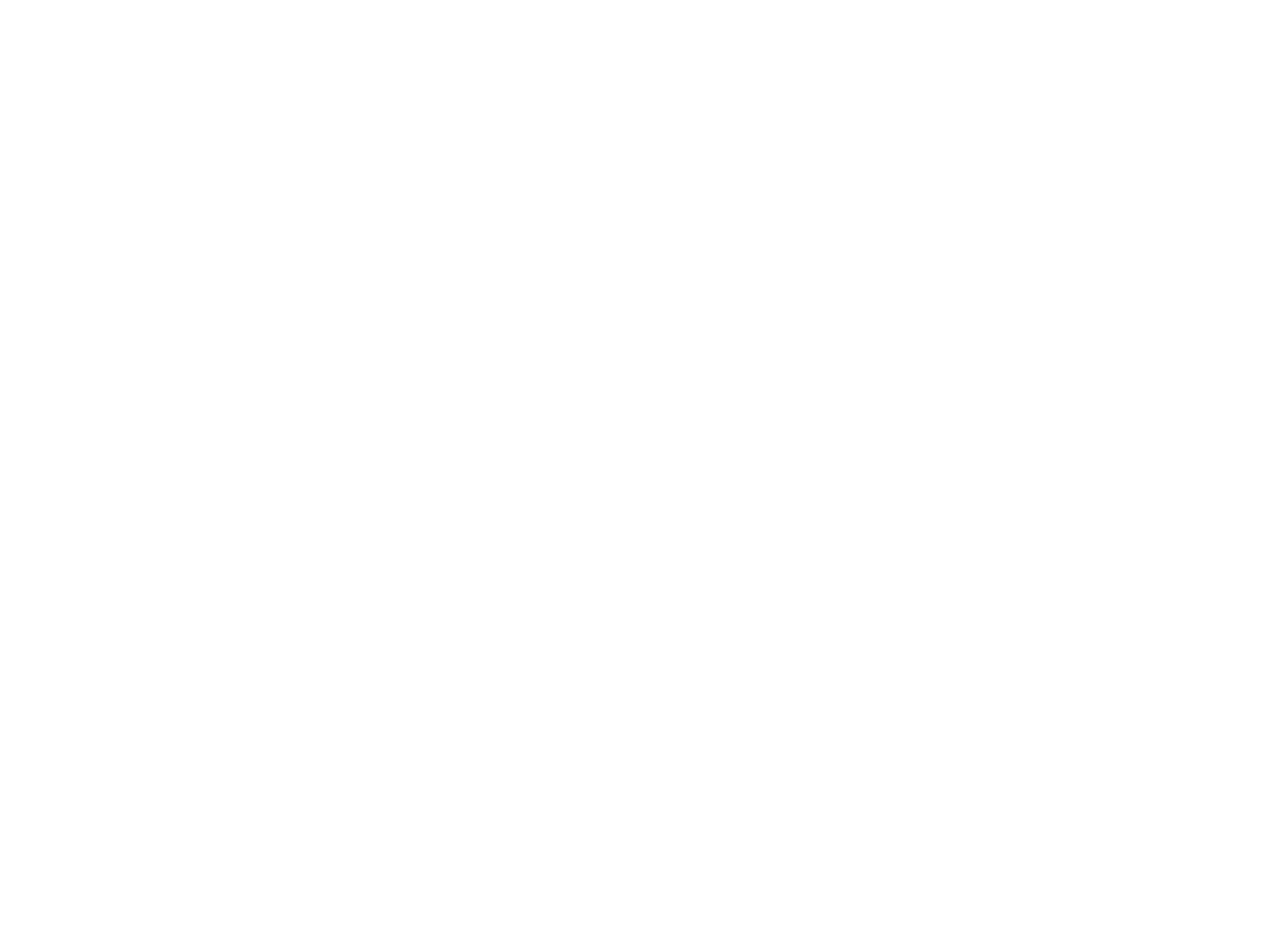
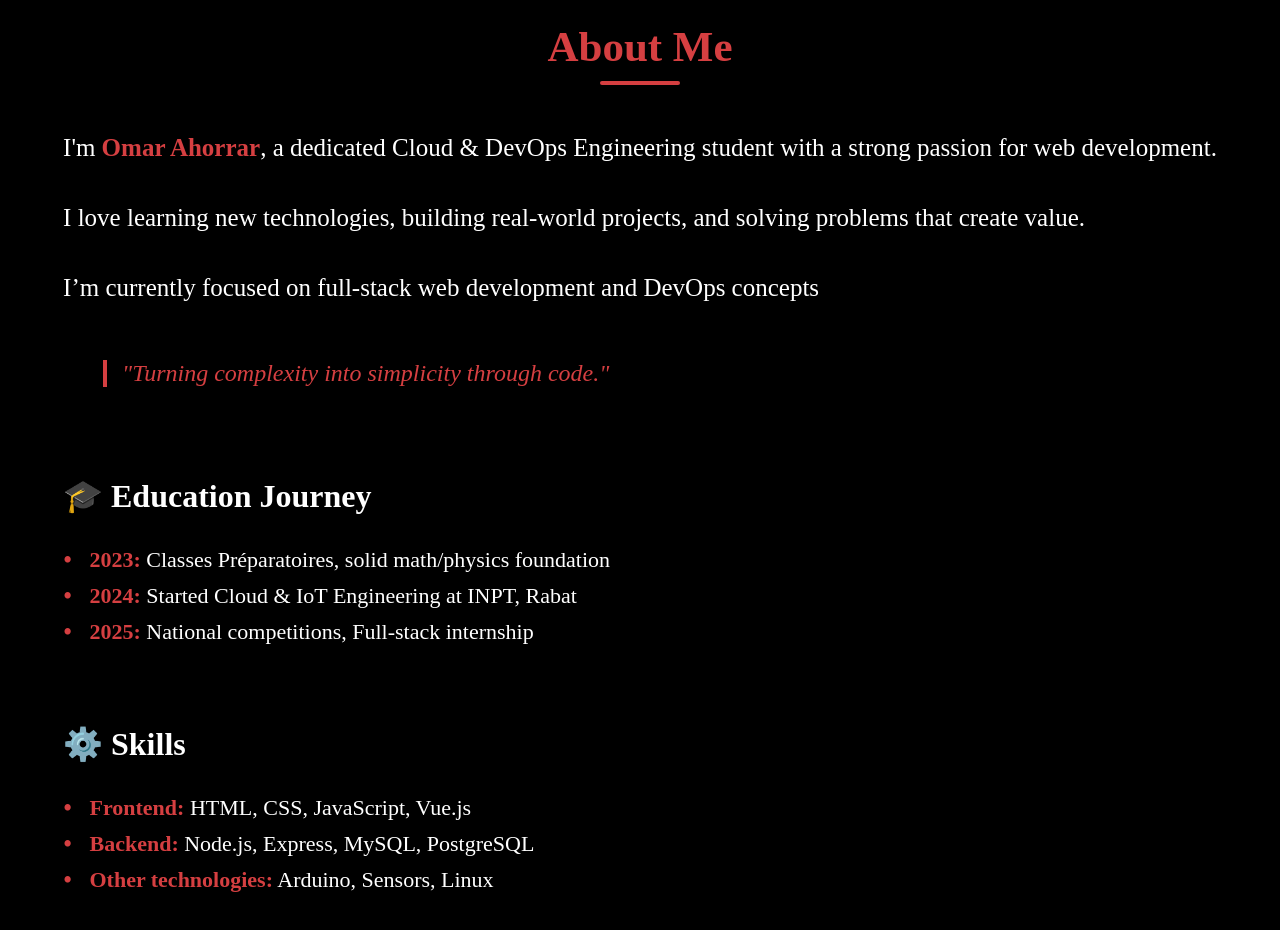
Before and after one commit to Omarahorrar5/Portfolio, a Vue app: page / in a window 1280 px wide. Shown: the part 960-1890 px from the top of the page. Before the commit the page ends 864 px from the top, so only its background shows below. Built offline with nearby package versions, Linux system fonts and the light colour scheme.

Commit message:
adding about section

```diff
--- a/src/App.vue
+++ b/src/App.vue
@@ -2,6 +2,7 @@
   <div class="background">
     <Navbar />
     <section id="hero"><HeroSection /></section>
+    <section id="about"><AboutSection /></section>
   </div>
 </template>
 
@@ -9,4 +10,5 @@
 <script setup>
 import Navbar from './components/Navbar.vue'
 import HeroSection from './components/HeroSection.vue'
+import AboutSection from './components/AboutSection.vue'
 </script>
--- a/src/assets/main.css
+++ b/src/assets/main.css
@@ -83,6 +83,12 @@
 
 .deventh {
   margin-top: 5px;
+}
+
+
+.about-photo {
+  width: 450px;
+  height: 450px;
 }
 
 
@@ -172,3 +178,90 @@
   box-shadow: 0 6px 14px rgba(213, 63, 65, 0.6);
   transform: translateY(-3px);
 }
+
+
+
+.about-section {
+  background-color: #000000;
+  color: #ffffff;
+  text-align: center;
+  margin-top: 50px;
+}
+
+.section-title {
+  font-size: 43px;
+  color: #D53F41;
+  margin-bottom: 40px;
+  position: relative;
+}
+
+.section-title::after {
+  content: '';
+  display: block;
+  width: 80px;
+  height: 4px;
+  background-color: #D53F41;
+  margin: 10px auto 0;
+  border-radius: 2px;
+}
+
+.about-content {
+  margin: 0 auto;
+  text-align: left;
+  padding: 0 20px;
+}
+
+.about-text p {
+  font-size: 25px;
+  line-height: 1.8;
+  margin-bottom: 20px;
+}
+
+.about-text strong {
+  color: #D53F41;
+}
+
+.motto {
+  font-style: italic;
+  color: #D53F41;
+  margin-top: 50px;
+  margin-bottom: 90px;
+  font-size: 24px;
+  border-left: 4px solid #D53F41;
+  padding-left: 15px;
+}
+
+h3 {
+  font-size: 32px;
+  color: #ffffff;
+  margin-top: 30px;
+  margin-bottom: 15px;
+}
+
+.timeline,
+.skills {
+  list-style: none;
+  padding-left: 0;
+}
+
+.skills-title {
+  margin-top: 80px;
+}
+
+.timeline li,
+.skills li {
+  font-size: 22px;
+  margin-bottom: 10px;
+  padding-left: 1.2em;
+  position: relative;
+}
+
+.timeline li::before,
+.skills li::before {
+  content: "•";
+  position: absolute;
+  left: 0;
+  color: #D53F41;
+  font-size: 1.2em;
+  line-height: 1;
+}
--- /dev/null
+++ b/src/components/AboutSection.vue
@@ -0,0 +1,36 @@
+<template>
+  <div class="about-section" id="about">
+    <h2 class="section-title">About Me</h2>
+
+    <div class="about-content">
+
+      <div class="about-text">
+        <p>
+          I'm <strong>Omar Ahorrar</strong>, a dedicated Cloud & DevOps Engineering student with a strong passion for web development.
+          <p>I love learning new technologies, building real-world projects, and solving problems that create value.</p>
+        </p>
+        <p>
+          I’m currently focused on full-stack web development and DevOps concepts
+        </p>
+        <blockquote class="motto">"Turning complexity into simplicity through code."</blockquote>
+
+
+        <h3>🎓 Education Journey</h3>
+        <ul class="timeline">
+          <li><strong>2023:</strong> Classes Préparatoires, solid math/physics foundation</li>
+          <li><strong>2024:</strong> Started Cloud & IoT Engineering at INPT, Rabat</li>
+          <li><strong>2025:</strong> National competitions, Full-stack internship</li>
+        </ul>
+
+
+        <h3 class="skills-title">⚙️ Skills</h3>
+        <ul class="skills">
+          <li><strong>Frontend:</strong> HTML, CSS, JavaScript, Vue.js</li>
+          <li><strong>Backend:</strong> Node.js, Express, MySQL, PostgreSQL</li>
+          <li><strong>Other technologies:</strong> Arduino, Sensors, Linux </li>
+        </ul>
+
+      </div>
+    </div>
+  </div>
+</template>
```
